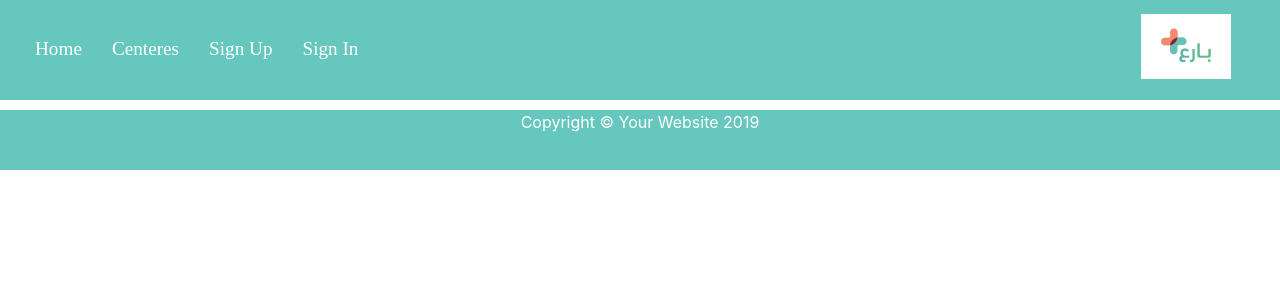
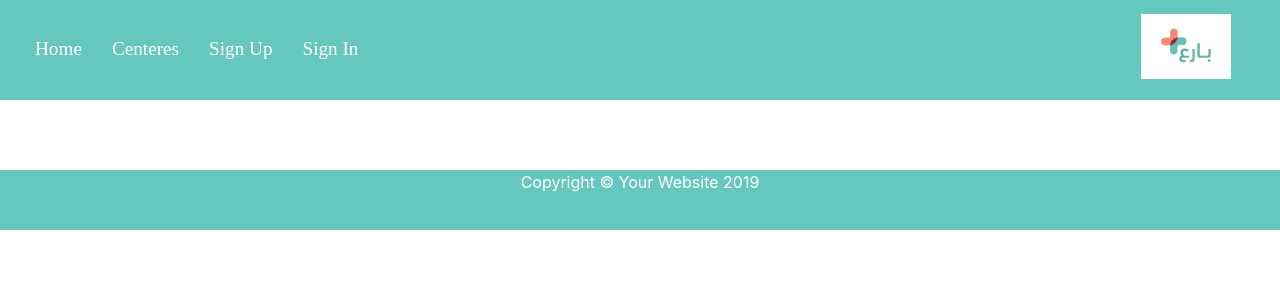
Before and after one commit to sumayahtechcampus/project-frontend, a React app: page /#/ in a window 1280 px wide. Shown: the top 300 px of the page. Built offline with nearby package versions, Linux system fonts and the light colour scheme.

Commit message:
edit childern page

```diff
--- a/src/App.js
+++ b/src/App.js
@@ -8,7 +8,6 @@ import SignIn from './auth/components/SignIn'
 import SignOut from './auth/components/SignOut'
 import ChangePassword from './auth/components/ChangePassword'
 import AlertDismissible from './auth/components/AlertDismissible'
-import {Carousel} from 'react-bootstrap';
 import Footer from './footer/Footer'
 import MyProfile from './auth/components/MyProfile'
 import Centeres from './centeres/components/centeres'
@@ -21,7 +20,7 @@ class App extends Component {
       user: null,
       alerts: [],
       centeres: [],
-      childrens:[]
+      childrens: []
     }
   }
   setUser = user => this.setState({ user })
@@ -58,8 +57,8 @@ class App extends Component {
           <Route path='/centeres' render={() => (
             <Centeres alert={this.alert} centeres={ centeres} setCenteres={this.setCenteres} />
           )} />
-           <Route path='/childrens' render={() => (
-            <Childrens alert={this.alert} childrens={ childrens} setChildrens={this.setChildrens} />
+           <AuthenticatedRoute path='/childrens' render={() => (
+            <Childrens alert={this.alert} childrens={childrens} setChildrens={this.setChildrens} />
           )} />
 
           <Route path='/sign-in' render={() => (
--- a/src/auth/components/MyProfile.js
+++ b/src/auth/components/MyProfile.js
@@ -2,33 +2,9 @@ import React from 'react'
 //import './header/Header.scss'
 import { Link } from 'react-router-dom'
 //import logo from './header/Logo-01.jpg'
-// const authenticatedOptions = (
-//   <React.Fragment>
-//     <Link class="menu-sign" to="/change-password">Change Password</Link>
-//     <Link class="menu-sign" to="/sign-out">Sign Out</Link>
-//     <Link class="menu-sign" to="/my-profile">My Profile </Link>
 
-//   </React.Fragment>
-// )
-// const unauthenticatedOptions = (
-//   <React.Fragment>
-//     <Link class="menu-sign" to="/sign-up">Sign Up</Link>
-//     <Link class="menu-sign" to="/sign-in">Sign In</Link>
-//   </React.Fragment>
-// )
-// const alwaysOptions = (
-//   <React.Fragment>
-
-//     <Link class="menu-sign" to="/home">Home</Link>
-//     <Link class="menu-sign" to="/Centeres">Centeres </Link>
-
-//   </React.Fragment>
-// )
 const MyProfile = ({ user }) => (
-  <header className="main-header">
-
-
-
+  <header>
      <div>
       <h1>{user.email}</h1>
       <h2>{user.name}</h2>
--- a/src/auth/components/SignIn.js
+++ b/src/auth/components/SignIn.js
@@ -26,7 +26,7 @@ class SignIn extends Component {
     signIn(this.state)
       .then(res => setUser(res.data.user))
       .then(() => alert(messages.signInSuccess, 'success'))
-      .then(() => history.push('/'))
+      .then(() => history.push('/home'))
       .catch(error => {
         console.error(error)
         this.setState({ email: '', password: '' })
--- a/src/footer/Footer.scss
+++ b/src/footer/Footer.scss
@@ -1,8 +1,4 @@
-body {
-  margin:0;
-  padding:0;
-  height:100%;
-}
+
 #container {
   min-height:100%;
   position:relative;
@@ -13,7 +9,7 @@ body {
   padding-bottom:60px;   /* Height of the footer */
 }
 #footer {
-  position:absolute;
+  position: relative;
   bottom:0;
   width:100%;
   height:60px;   /* Height of the footer */
--- a/src/header/Header.js
+++ b/src/header/Header.js
@@ -8,6 +8,7 @@ const authenticatedOptions = (
     <Link class="menu-sign" to="/change-password">Change Password</Link>
     <Link class="menu-sign" to="/sign-out">Sign Out</Link>
     <Link class="menu-sign" to="/my-profile">My Profile </Link>
+    <Link class="menu-sign" to="/my-childrens">My Childrens </Link>
 
   </React.Fragment>
 )
@@ -22,8 +23,8 @@ const unauthenticatedOptions = (
 const alwaysOptions = (
   <React.Fragment>
 
-    <Link class="menu-sign" to="/home">Home</Link>
-    <Link class="menu-sign" to="/Centeres">Centeres </Link>
+    <Link className="menu-sign" to="/home">Home</Link>
+    <Link className="menu-sign" to="/Centeres">Centeres </Link>
 
 
   </React.Fragment>
```
Also changed, not shown: 1 other file (tests, documents, lock files or other folders).
